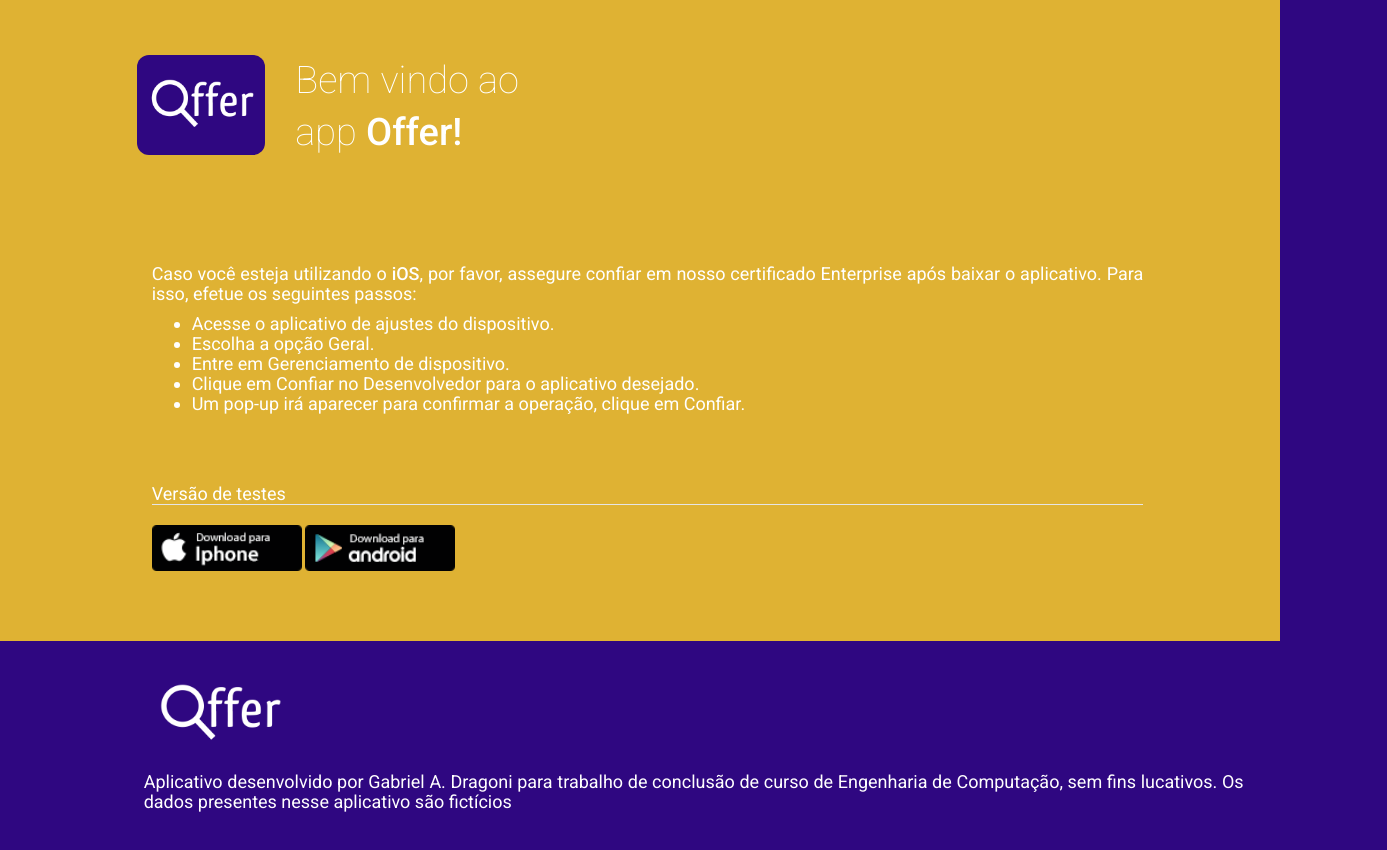
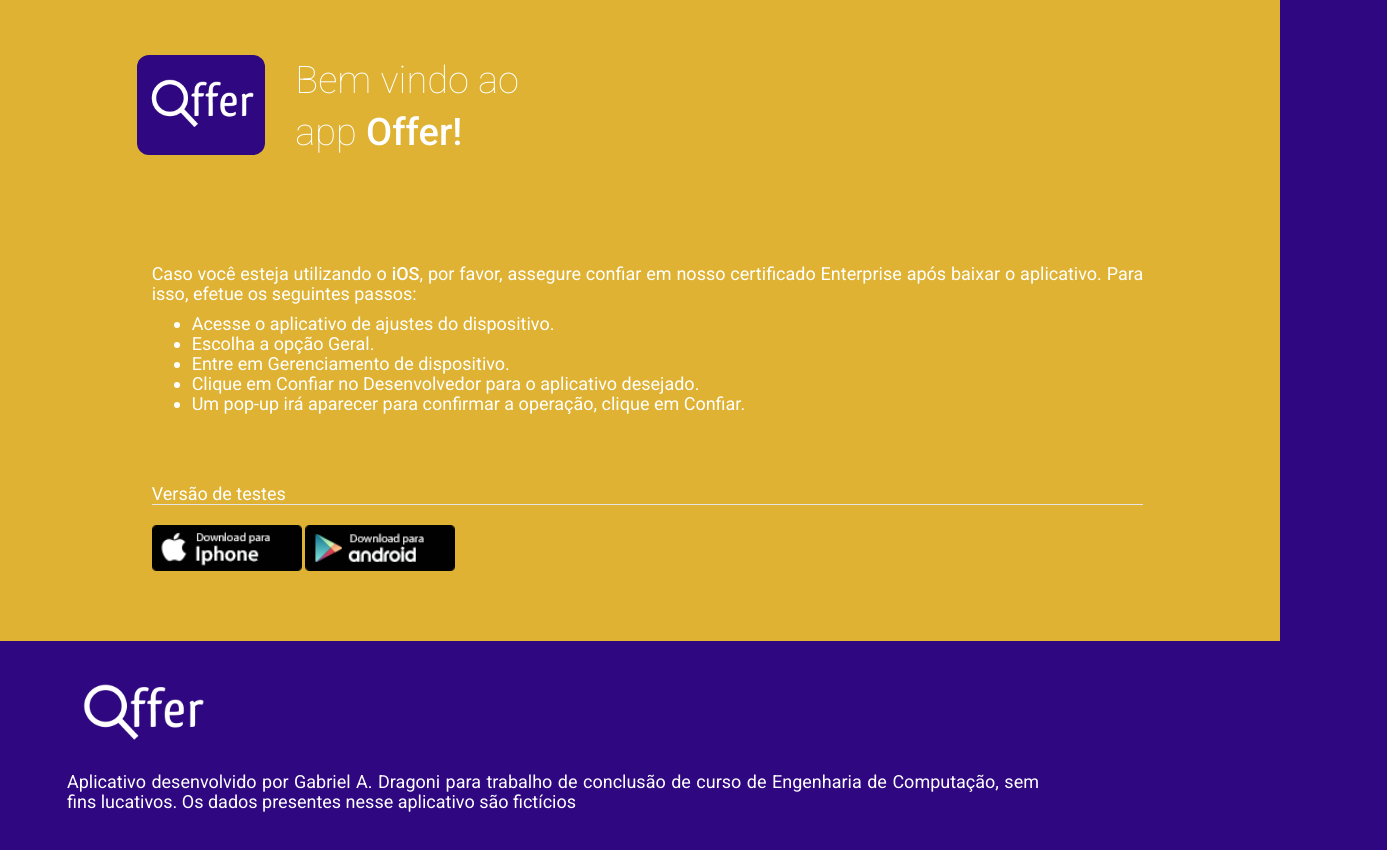
Before and after one commit to gdragoni/price-catalog-api, a website: page webpage/index.html in a window 1280 px wide. Shown: the whole page, 1387 px wide, since content can reach past the window. Drawn offline with nearby package versions, Linux system fonts and the light colour scheme.

Commit message:
Ajuste no site

```diff
--- a/webpage/index.html
+++ b/webpage/index.html
@@ -123,7 +123,7 @@
 	</div>
 
 		<div class="row row-footer">
-			<div class="col-lg-offset-1 col-lg-5 col-sm-12 footer">
+			<div class="col-lg-offset-1 col-lg-5 col-sm-12 footer" style="width: calc(100% - 128px)">
                 <img src="images/offer-logo.png">
                 <p class="copyright">Aplicativo desenvolvido por Gabriel A. Dragoni para trabalho de conclusão de curso de Engenharia de Computação, sem fins lucativos. Os dados presentes nesse aplicativo são fictícios</p>
 			</div>
--- a/webpage/sources/layout/styles.css
+++ b/webpage/sources/layout/styles.css
@@ -30,7 +30,9 @@ b{
 .footer{
 	padding-left: 37px;
 	width: 100%;
-    display: grid;
+	display: grid;
+	width: calc(100% - 128px);
+	margin-left: 30;
 }
 
 .copyright {
```
